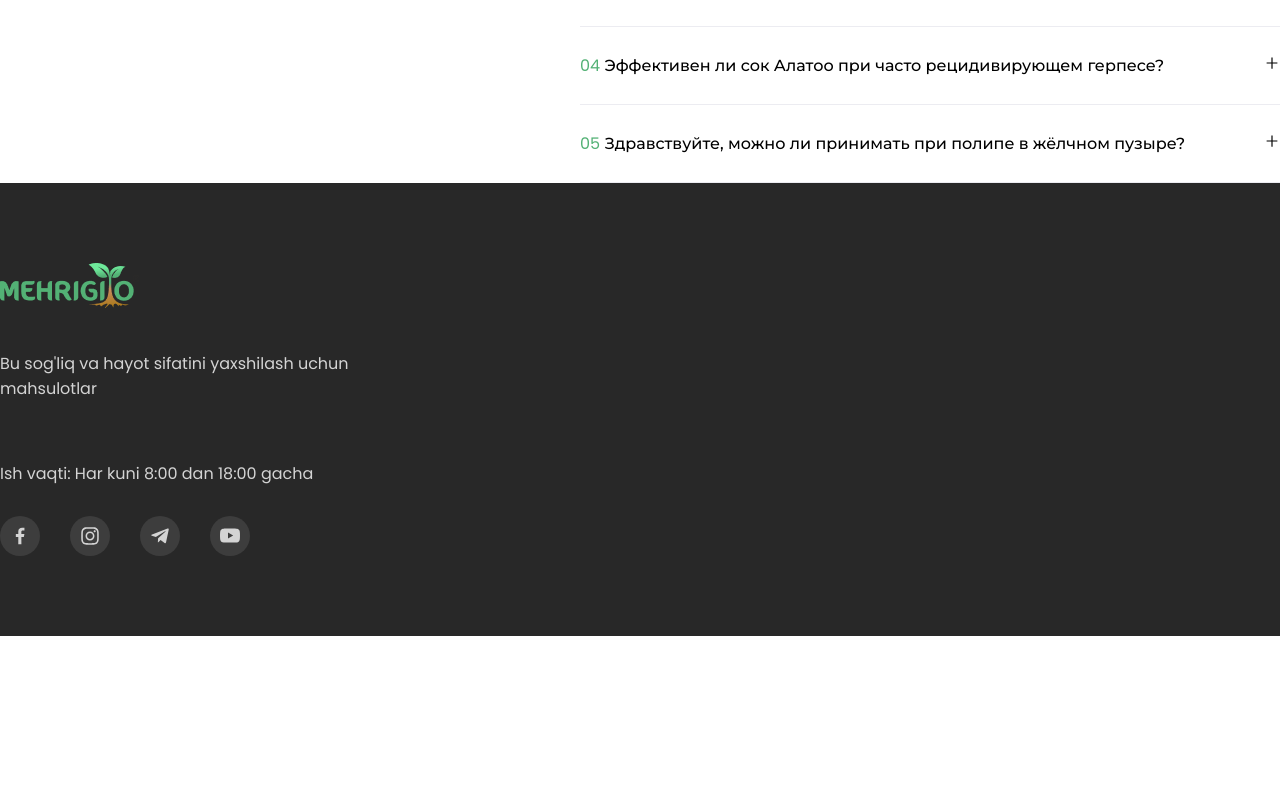
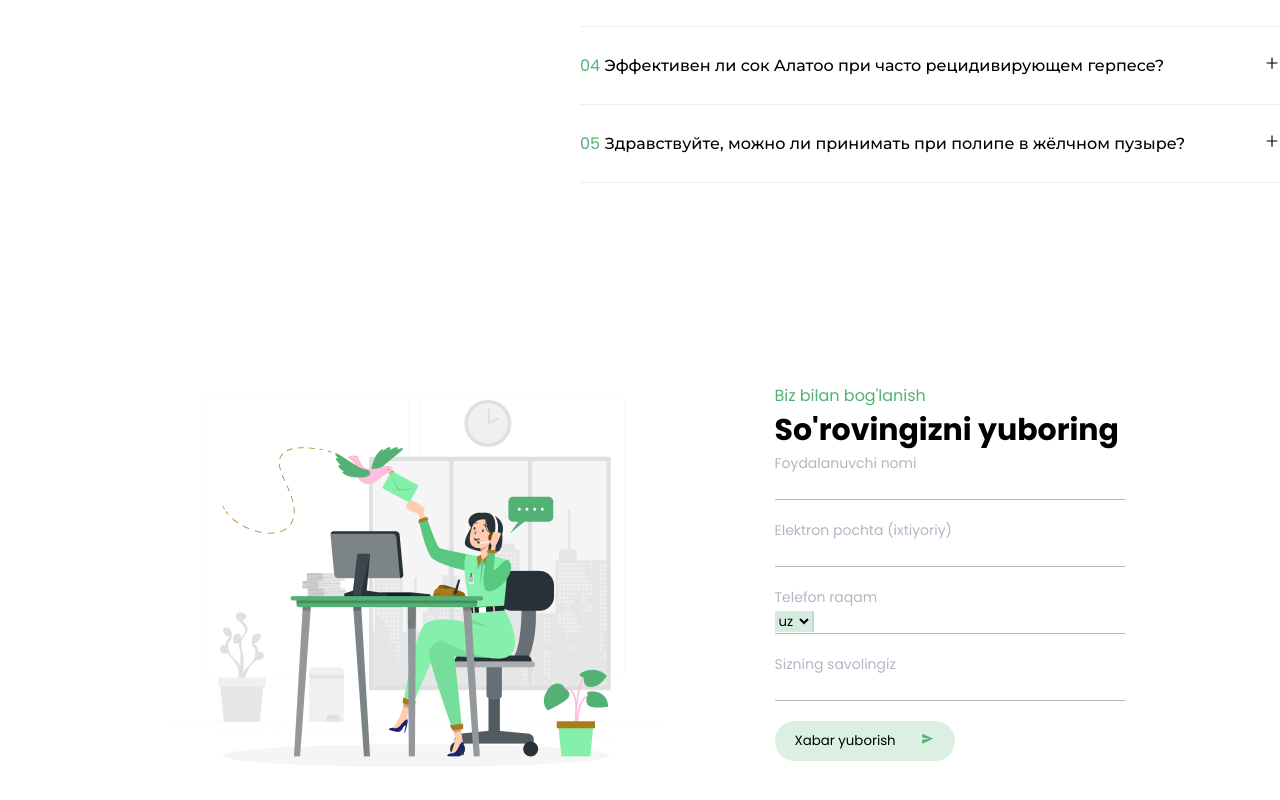
Before and after one commit to Mehrigiyo-Test/mehrigiyo-test, a React (Create React App) app: page / in a window 1280 px wide. Shown: the part 342-1142 px from the top of the page. Before the commit the page ends 978 px from the top, so only its background shows below. Built offline with nearby package versions, Linux system fonts and the light colour scheme.

Commit message:
question

```diff
--- a/package.json
+++ b/package.json
@@ -3,6 +3,9 @@
   "version": "0.1.0",
   "private": true,
   "dependencies": {
+    "@emotion/react": "^11.8.2",
+    "@emotion/styled": "^11.8.1",
+    "@mui/material": "^5.5.2",
     "@testing-library/jest-dom": "^5.16.2",
     "@testing-library/react": "^12.1.4",
     "@testing-library/user-event": "^13.5.0",
--- a/src/App.js
+++ b/src/App.js
@@ -4,6 +4,7 @@ import Navigate from './components/nav1/navigate';
 import Footer from './components/footer/footer'
 import { BrowserRouter as Router, Route, Routes} from 'react-router-dom'
 import Asked from './components/questions/asked/asked';
+import Send from './components/questions/send/send';
 function App() {
   return (
     <>
@@ -16,6 +17,7 @@ function App() {
         {/* <Route path='/' element={}/> */}
       </Routes>
       <Asked />
+      <Send />
       <Footer/>
 
     </Router>
--- /dev/null
+++ b/src/components/questions/send/send.css
@@ -0,0 +1,40 @@
+.send{
+    margin-top: 200px;
+    margin-bottom: 200px;
+    display: flex;
+    justify-content: center;
+    gap: 100px;
+}
+.input-div{
+    border-bottom: 1px solid #B0B7C3;
+    width: 350px;
+    margin-bottom: 20px;
+}
+.send-h3{
+    color: #53B175;
+    font-size: 16px;
+    font-weight: 400;
+}
+.send-h2{
+    font-size: 30px;
+    font-weight: 600;
+}
+.input-h5{
+    font-size: 14px;
+    color: #B0B7C3;
+    font-weight: 400;
+}
+.name{
+    border: none;
+}
+.more-btn {
+    display: flex;
+    justify-content: space-between;
+    align-items: center;
+    background-color: #53b17533;
+    border: none;
+    outline: none;
+    padding: 10px 20px;
+    border-radius: 50px;
+    width: 180px;
+  }
--- a/src/components/questions/send/send.jsx
+++ b/src/components/questions/send/send.jsx
@@ -0,0 +1,48 @@
+import React from "react";
+import "./send.css";
+import animation from "../../../images/Contact_Animations.png";
+import { TextField } from "@mui/material";
+import {IoMdSend} from 'react-icons/io';
+
+export default function Send() {
+  return (
+    <div className="GlobalWrapper">
+      <div className="send">
+        <div className="send-img">
+          <img src={animation} alt="" />
+        </div>
+        <div className="send-text">
+          <h3 className="send-h3">Biz bilan bog'lanish</h3>
+          <h2 className="send-h2">So'rovingizni yuboring</h2>
+          <div className="input-div">
+            <h5 className="input-h5">Foydalanuvchi nomi</h5>
+            <input className="name" type="text" />
+          </div>
+          <div className="input-div">
+            <h5 className="input-h5">Elektron pochta (ixtiyoriy)</h5>
+            <input className="name" type="text" />
+          </div>
+          <div className="input-div">
+            <h5 className="input-h5">Telefon raqam</h5>
+            <select>
+              <option className="uz">uz</option>
+              <option className="ru">ru</option>
+              <option className="en">en</option>
+            </select>
+            <input className="name" type="text" />
+          </div>
+          <div className="input-div">
+            <h5 className="input-h5">Sizning savolingiz</h5>
+            <input className="name" type="text" />
+          </div>
+          <button className="more-btn">
+              <span>Xabar yuborish</span>
+              <span className="icon-right">
+                <IoMdSend />
+              </span>
+            </button>
+        </div>
+      </div>
+    </div>
+  );
+}
```
Also changed, not shown: src/images/Contact_Animations.png (added), 1 other file (tests, documents, lock files or other folders).
